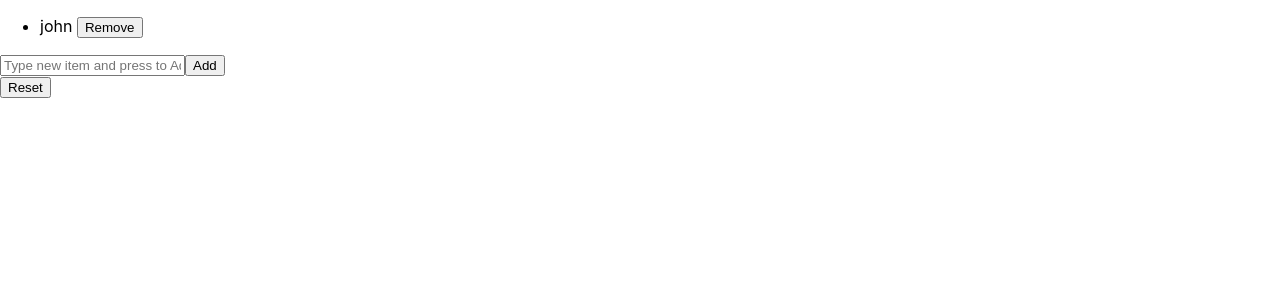
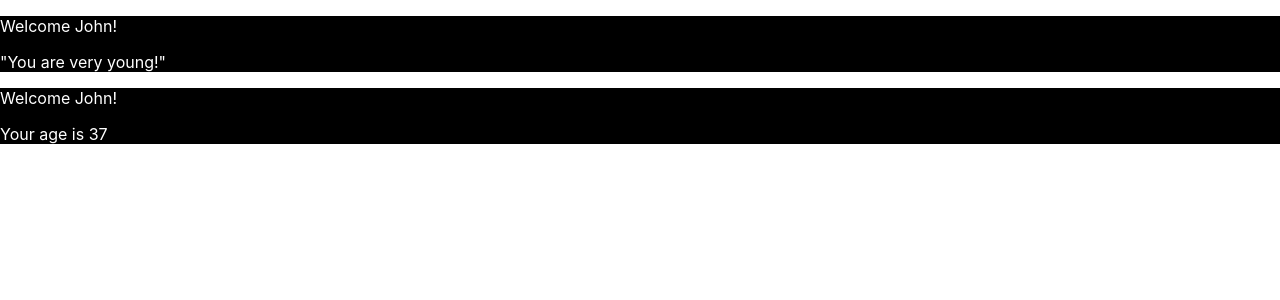
Before and after one commit to GiorgiNeparidze/react-exercises, a React (Create React App) app: page / in a window 1280 px wide. Shown: the top 300 px of the page. Built offline with nearby package versions, Linux system fonts and the light colour scheme.

Commit message:
finished styling-components-01

```diff
--- a/src/App.js
+++ b/src/App.js
@@ -1,28 +1,29 @@
 import React from "react";
-import ToDoList from "./ToDoList";
+// import ToDoList from "./ToDoList";
 // import ClickCounter from "./ClickCounter";
 // import Counter from "./Counter";
 // import { HellowWorld } from "./HellowWorld";
-// import { Welcome } from "./Welcome";
+import { Welcome } from "./Welcome";
 // import ClickTracker from "./ClickTracker";
 // import { InteractiveWelcome } from "./InteractiveWelcome";
 // import { Login } from "./Login";
-import UncontrolledLogin from "./UncontrolledLogin ";
+// import UncontrolledLogin from "./UncontrolledLogin ";
+import "./index.css";
 
 export class App extends React.Component {
   render() {
     return (
       <div>
-        {/* <HellowWorld />
+        {/* <HellowWorld /> */}
         <Welcome name="John" age={17} />
         <Welcome name="John" age={37} />
-        <Counter initial ={0}  incrementBy={1}  incrementEvery={1000}/>
+        {/* <Counter initial ={0}  incrementBy={1}  incrementEvery={1000}/>
         <ClickCounter />
         <ClickTracker />
         <InteractiveWelcome /> */}
         {/* <Login /> */}
         {/* <UncontrolledLogin /> */}
-        <ToDoList />
+        {/* <ToDoList /> */}
       </div>
     );
   }
--- a/src/Welcome.js
+++ b/src/Welcome.js
@@ -4,7 +4,7 @@ import { Age } from "./Age";
 export class Welcome extends React.Component {
   render() {
     return (
-      <div>
+      <div className="welcome">
         <p>Welcome {this.props.name}!</p>
         <Age age={this.props.age} />
       </div>
--- a/src/index.css
+++ b/src/index.css
@@ -11,3 +11,8 @@ code {
   font-family: source-code-pro, Menlo, Monaco, Consolas, 'Courier New',
     monospace;
 }
+
+.welcome{
+  background-color: black;
+  color: white;
+}
```
